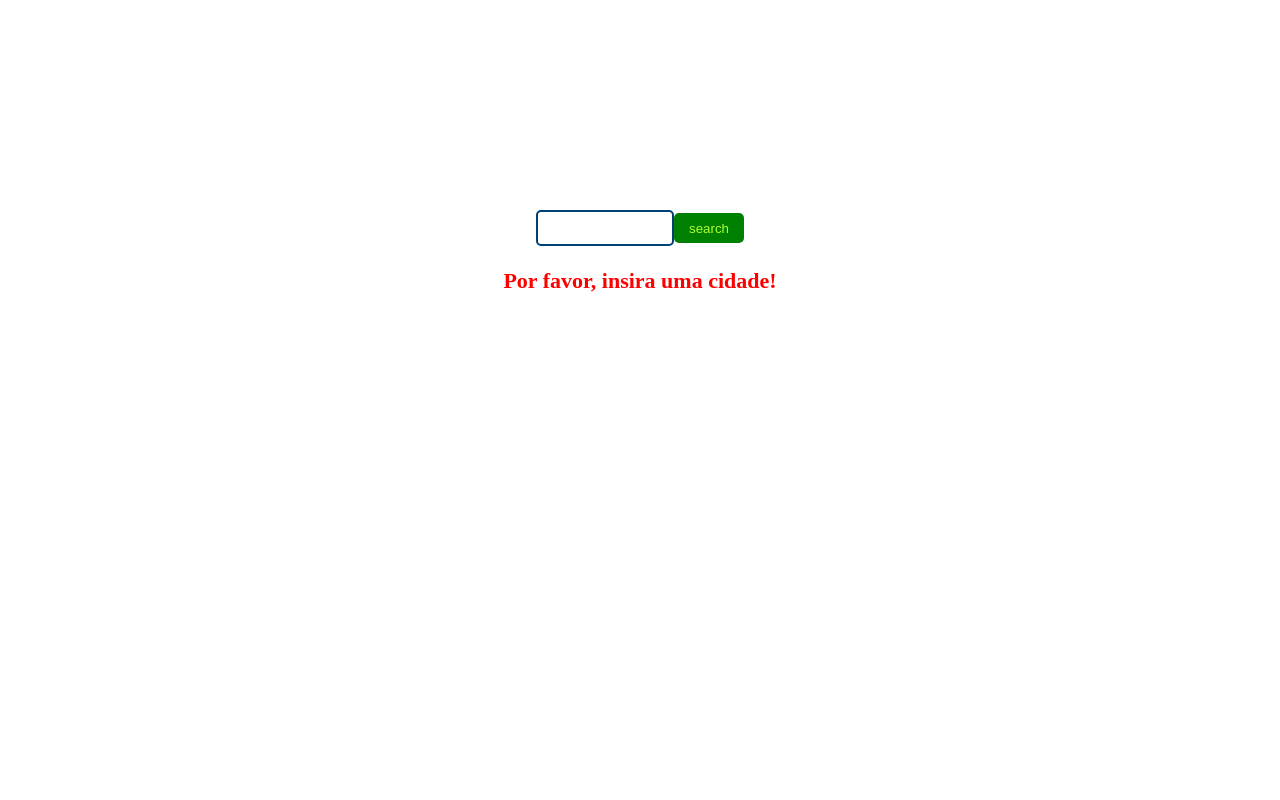
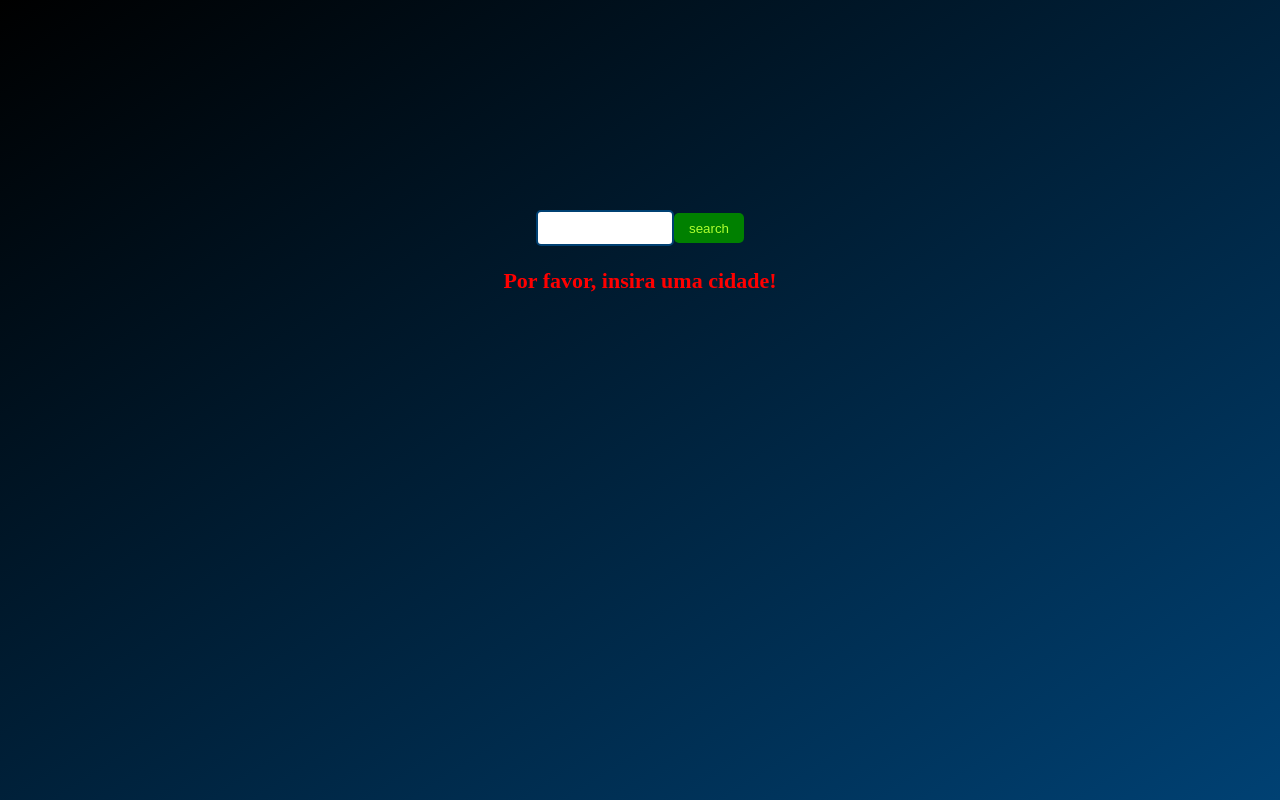
Before and after one commit to devLucasAquino/openWeather-react-api, a React (Create React App) app: page / in a window 1280 px wide. Built offline with nearby package versions, Linux system fonts and the light colour scheme.

Commit message:
update background-image

```diff
--- a/src/index.css
+++ b/src/index.css
@@ -5,6 +5,7 @@ body {
   justify-content: center;
   flex-direction: row;
   height: 100vh;
+  background-image: linear-gradient(to bottom right, black, #004173);
 }
 
 input{
@@ -56,6 +57,7 @@ button:hover{
   background-image: linear-gradient(to bottom right, black, #004173);
   border: 1px solid rgba(255, 255, 255, 0.089);
   border: none;
+  box-shadow: 0 4px 8px 0 rgba(0, 0, 0, 0.2), 0 6px 20px 0 rgba(0, 0, 0, 0.19);
 }
 
 .card_empty{
```
